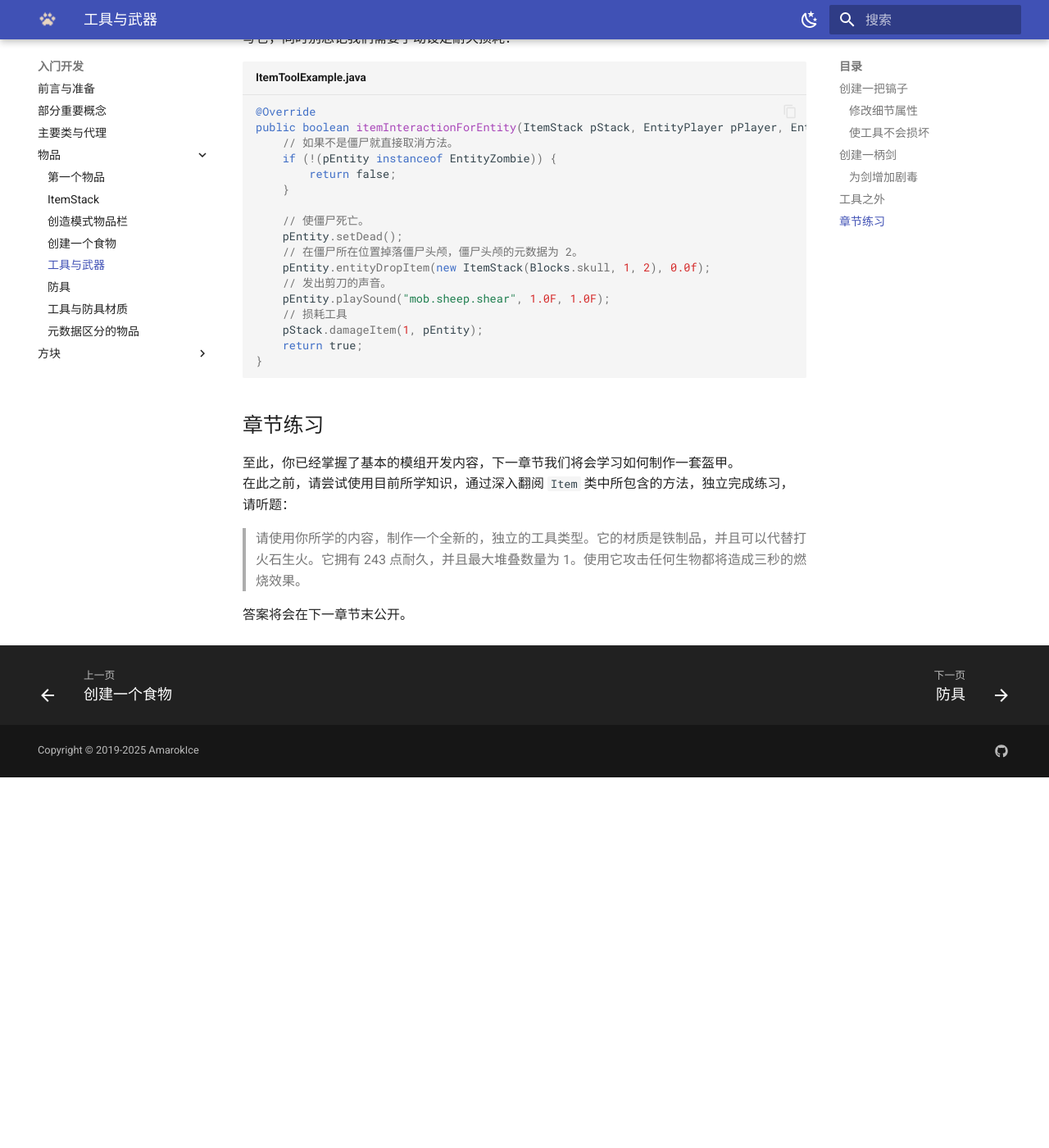
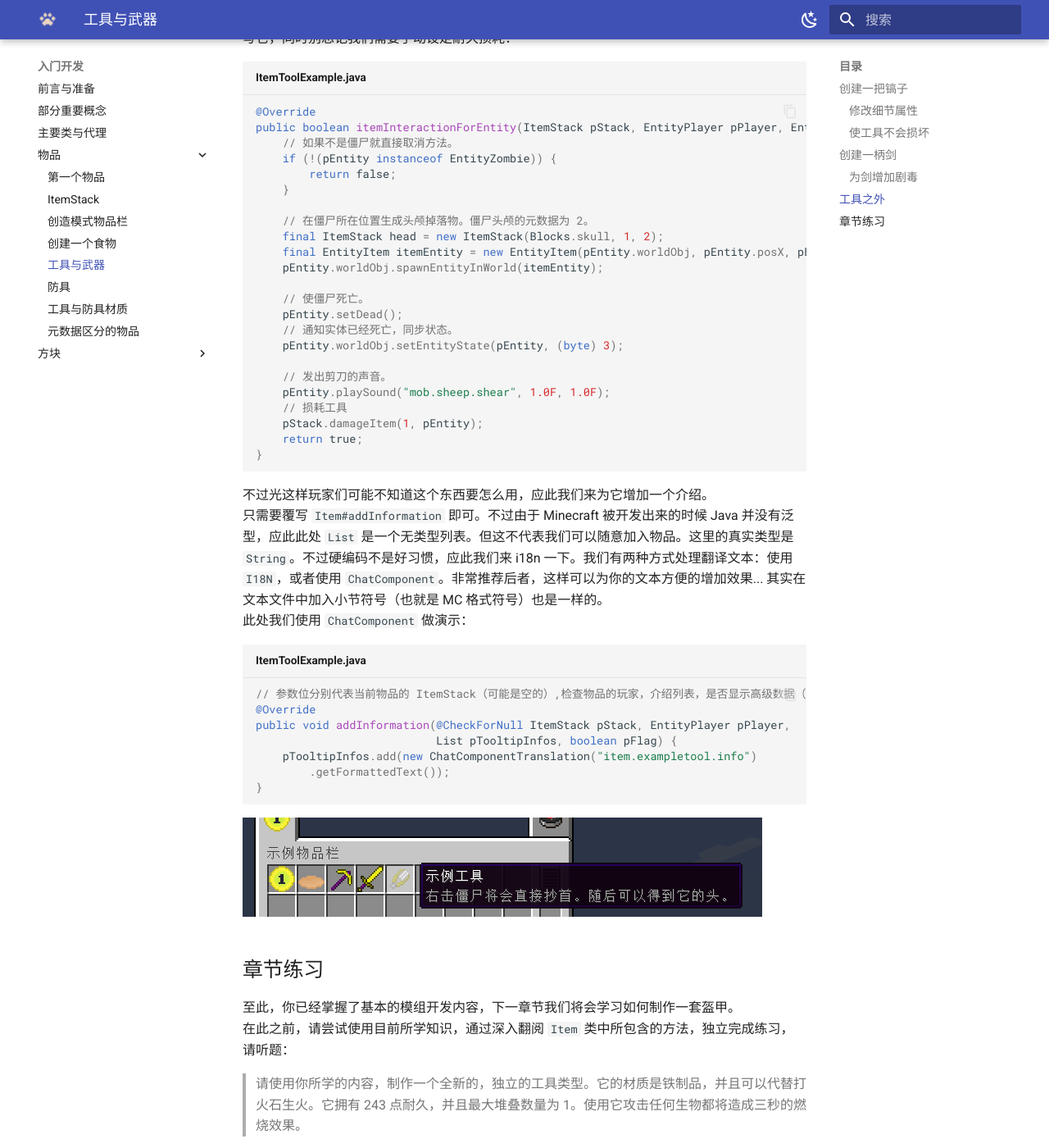
Before and after one commit to AmarokIce/NewbModding1710, an MkDocs documentation site: the page built from docs/item/ToolAndWeapon.md, in a window 1280 px wide and 1400 px high, scrolled down 4453 px. Shown: the whole window at 82% size. Built offline with MkDocs 1.6.1 and Material for MkDocs 9.7.7, drawn with Linux system fonts in a browser that asks for light colours; before the commit the page ends 5401 px from its top, so only the background shows below that.

Commit message:
🐺🌸

````diff
--- a/docs/item/ToolAndWeapon.md
+++ b/docs/item/ToolAndWeapon.md
@@ -186,10 +186,16 @@ public boolean itemInteractionForEntity(ItemStack pStack, EntityPlayer pPlayer,
         return false;
     }
 
+    // 在僵尸所在位置生成头颅掉落物。僵尸头颅的元数据为 2。
+    final ItemStack head = new ItemStack(Blocks.skull, 1, 2);
+    final EntityItem itemEntity = new EntityItem(pEntity.worldObj, pEntity.posX, pEntity.posY, pEntity.posZ, head);
+    pEntity.worldObj.spawnEntityInWorld(itemEntity);
+
     // 使僵尸死亡。
     pEntity.setDead();
-    // 在僵尸所在位置掉落僵尸头颅，僵尸头颅的元数据为 2。
-    pEntity.entityDropItem(new ItemStack(Blocks.skull, 1, 2), 0.0f);
+    // 通知实体已经死亡，同步状态。
+    pEntity.worldObj.setEntityState(pEntity, (byte) 3);
+
     // 发出剪刀的声音。
     pEntity.playSound("mob.sheep.shear", 1.0F, 1.0F);
     // 损耗工具
@@ -197,6 +203,23 @@ public boolean itemInteractionForEntity(ItemStack pStack, EntityPlayer pPlayer,
     return true;
 }
 ```
+
+不过光这样玩家们可能不知道这个东西要怎么用，应此我们来为它增加一个介绍。
+只需要覆写 `Item#addInformation` 即可。不过由于 Minecraft 被开发出来的时候 Java 并没有泛型，应此此处 `List` 是一个无类型列表。但这不代表我们可以随意加入物品。这里的真实类型是 `String`。不过硬编码不是好习惯，应此我们来 i18n 一下。我们有两种方式处理翻译文本：使用 `I18N`，或者使用 `ChatComponent`。非常推荐后者，这样可以为你的文本方便的增加效果... 其实在文本文件中加入小节符号（也就是 MC 格式符号）也是一样的。
+此处我们使用 `ChatComponent` 做演示：
+
+```java title="ItemToolExample.java"
+// 参数位分别代表当前物品的 ItemStack（可能是空的）,检查物品的玩家，介绍列表，是否显示高级数据（F3 + H）
+@Override
+public void addInformation(@CheckForNull ItemStack pStack, EntityPlayer pPlayer,
+                           List pTooltipInfos, boolean pFlag) {
+    pTooltipInfos.add(new ChatComponentTranslation("item.exampletool.info")
+        .getFormattedText());
+}
+```
+
+![](../assets/item/ToolAndWeapon_P0.png)
+
 
 ## 章节练习
 
````
Also changed, not shown: docs/item/TagGroup.md (+0 -1 lines), docs/assets/Proxy_P0.png, docs/assets/item/CreativeTabs_P0.png, docs/assets/item/FirstItem_P0.png, docs/assets/item/FirstItem_P1.png, docs/assets/item/ItemStack_P0.png, docs/assets/item/ToolAndWeapon_P0.png (added).
